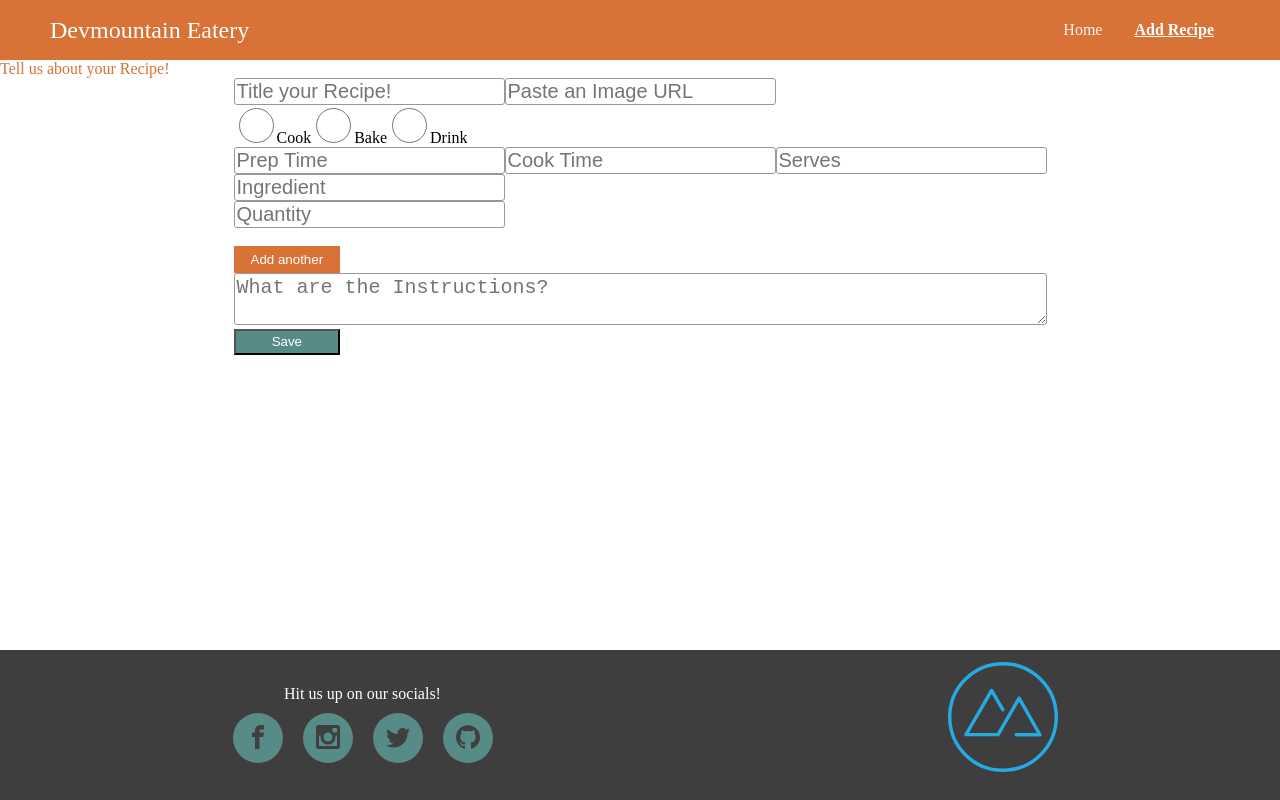
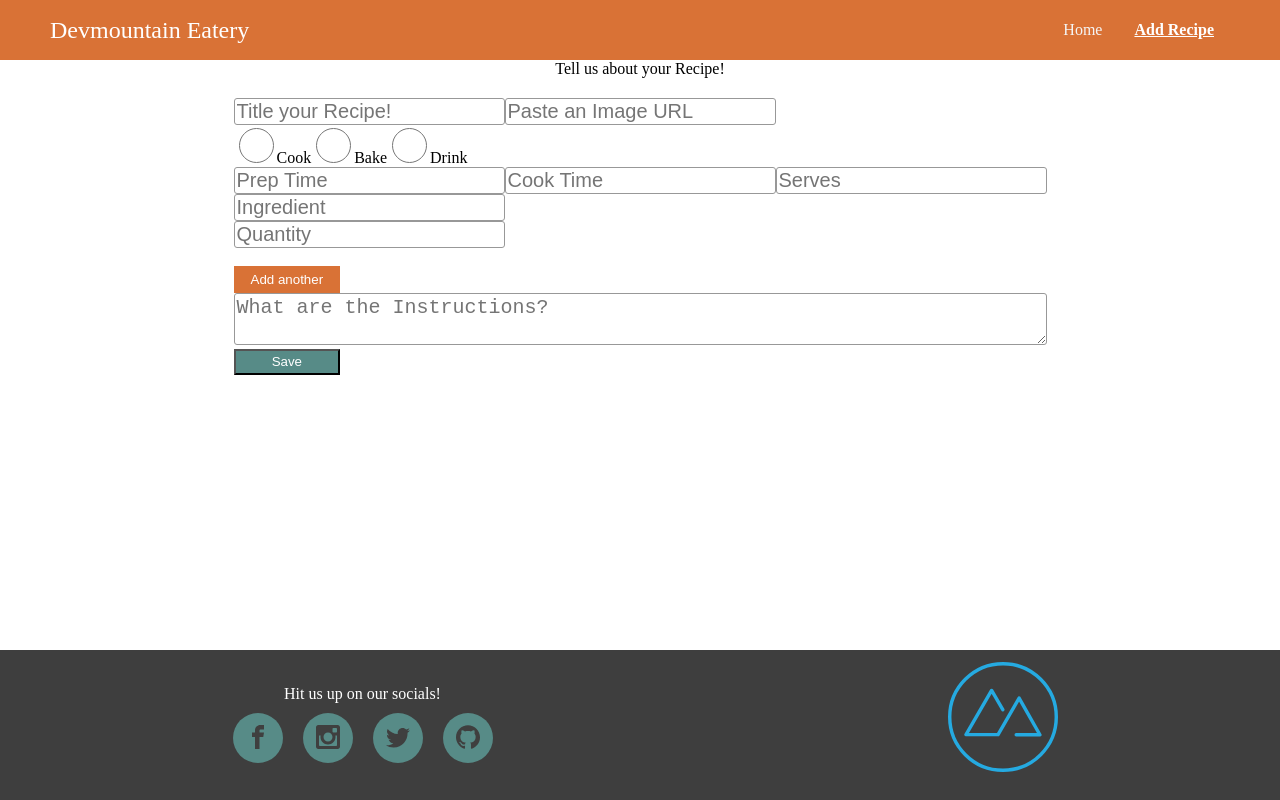
Before and after one commit to raromacias/recipes, a React (Create React App) app: page /new-recipe in a window 1280 px wide. Built offline with nearby package versions, Linux system fonts and the light colour scheme.

Commit message:
fixed form

```diff
--- a/src/components/detailComponents/DetailScreen.modules.css
+++ b/src/components/detailComponents/DetailScreen.modules.css
@@ -11,6 +11,9 @@
         color: white;
         margin-bottom: 30px;
         background-size:cover
+
+
+
 }
 
 .recipeingredientbox {
--- a/src/components/newRecipeComponents/NewRecipe.module.css
+++ b/src/components/newRecipeComponents/NewRecipe.module.css
@@ -10,17 +10,19 @@
 }
 
  h1 {
-    font-size: larger;
-    color: #D97236;
+
+    color: black;
 
 }
 
-.formcontainer {
+
+section {
     display: flex;
-    flex-direction:column;
+    flex-direction: column;
     align-items: center;
+    gap: 20px;
 
-}
+ }
 .radio-container {
     display: flex;
     width: 100%;
@@ -33,6 +35,7 @@ form {
     flex-direction: column;
     align-items: center;
     height: fit-content;
+
   }
 
   form input, form textarea {
```
